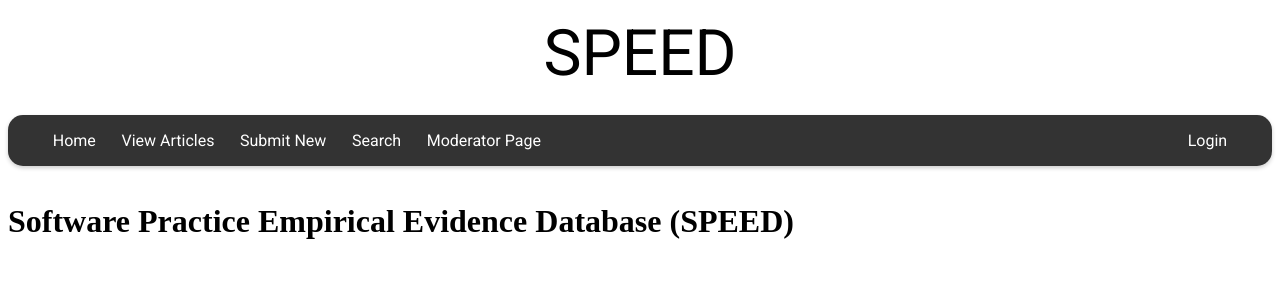
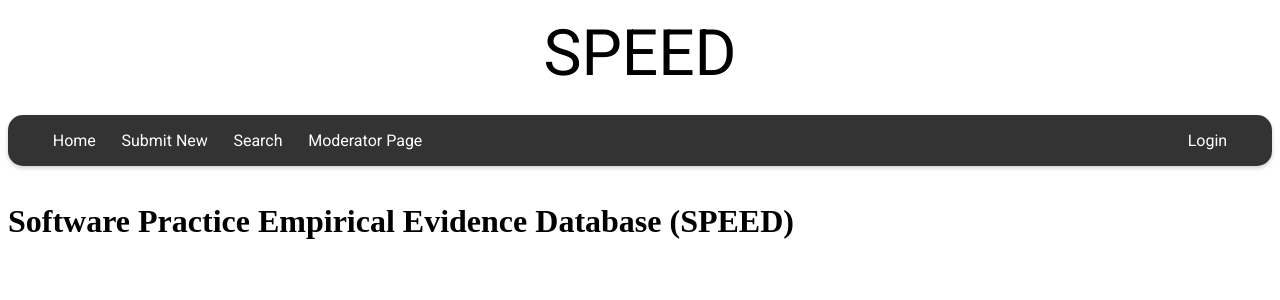
Before and after one commit to CISE-ASS1B-5004/ASS1B, a Next.js app in the folder frontend/: page / in a window 1280 px wide. Shown: the top 300 px of the page. Built offline with nearby package versions, Linux system fonts and the light colour scheme.

Commit message:
removed view articles

```diff
--- a/frontend/src/components/PopulatedNavBar.tsx
+++ b/frontend/src/components/PopulatedNavBar.tsx
@@ -22,7 +22,6 @@ const PopulatedNavBar = () => {
         <NavBar>
           <div className={styles.leftNav}>
             <NavItem route="/">Home</NavItem>
-            <NavItem route="/articles">View Articles</NavItem>
             <NavItem route="/articles/new">Submit New</NavItem>
             <NavItem route="/articles/search">Search</NavItem>
             <NavItem route="/moderator">Moderator Page</NavItem>
```
